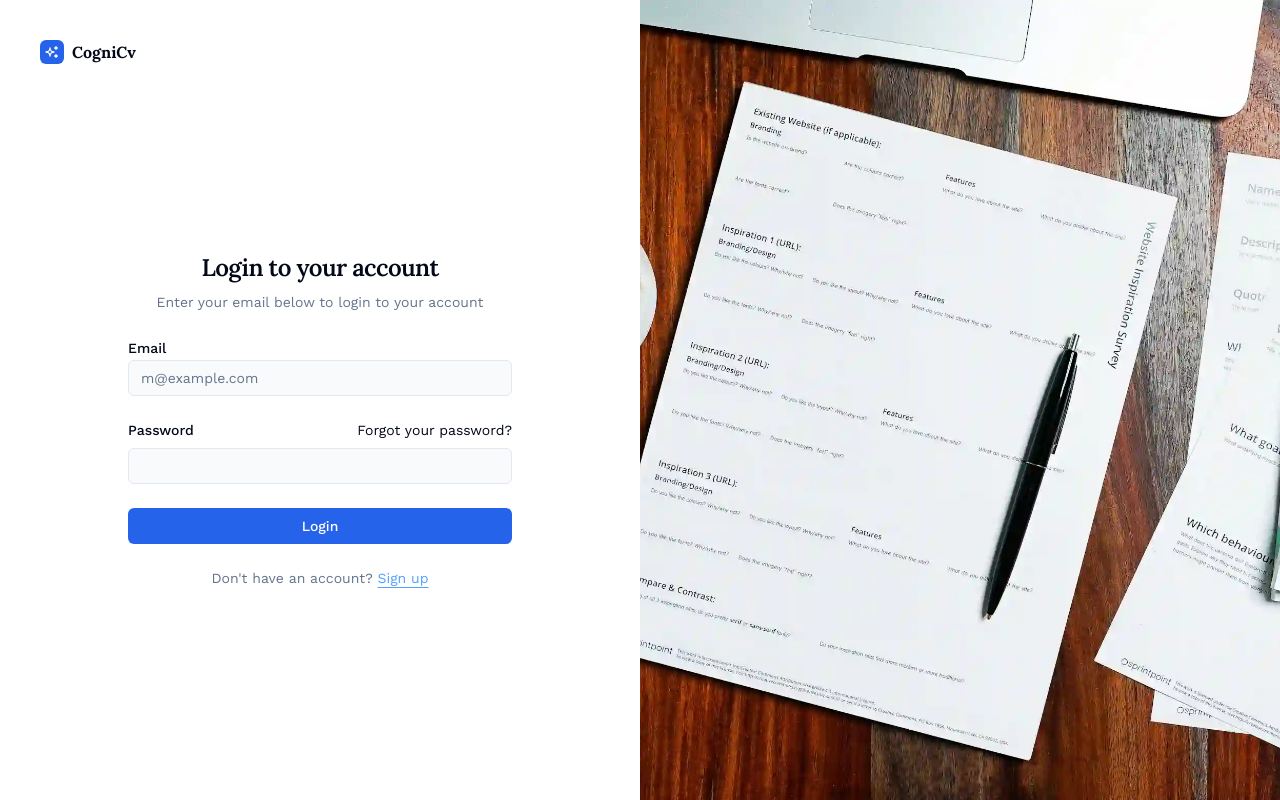
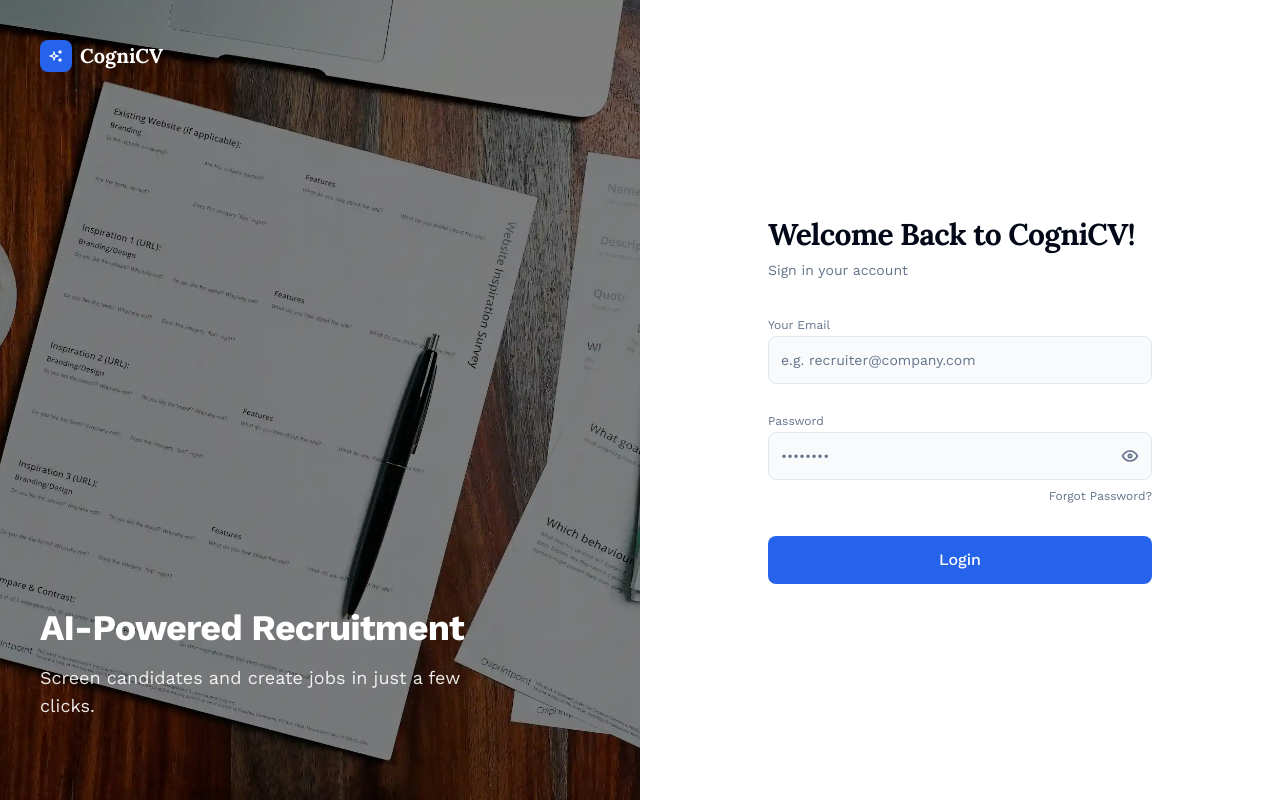
Before and after one commit to Icey-Python/cogniCV, a Next.js app in the folder client/: page / in a window 1280 px wide. Built offline with nearby package versions, Linux system fonts and the light colour scheme; no server answers.

Commit message:
feat: redesign login page, implement password visibility toggle, update auth redirects, and refine job management UI

```diff
--- a/client/src/app/dashboard/jobs/[id]/edit/page.tsx
+++ b/client/src/app/dashboard/jobs/[id]/edit/page.tsx
@@ -182,7 +182,6 @@ export default function EditJobPage() {
 			<div className="grid grid-cols-1 gap-8 lg:grid-cols-3">
 				{/* Left column: Main form */}
 				<div className="space-y-6 lg:col-span-2">
-					<Card className="p-8">
 						<div className="space-y-6">
 							<div className="grid gap-2">
 								<Label htmlFor="title">Job Title</Label>
@@ -199,7 +198,7 @@ export default function EditJobPage() {
 								<Textarea
 									id="description"
 									placeholder="Describe the role and responsibilities..."
-									className="min-h-[200px]"
+									className="min-h-[200px] shadow-none"
 									value={description}
 									onChange={(e) => setDescription(e.target.value)}
 								/>
@@ -223,10 +222,8 @@ export default function EditJobPage() {
 								</div>
 							</div>
 						</div>
-					</Card>
 
-					<Card className="p-8">
-						<div className="space-y-6">
+						<div className="space-y-6 pt-8">
 							<div>
 								<h2 className="text-lg font-semibold">Requirements & Terms</h2>
 								<p className="text-muted-foreground mt-1 text-sm">
@@ -244,7 +241,7 @@ export default function EditJobPage() {
 												type="button"
 												onClick={() => setEmploymentType(t)}
 												className={cn(
-													'rounded-md border px-4 py-2 text-sm font-medium transition-all',
+													'rounded-md border px-4 text-sm font-medium transition-all',
 													employmentType === t
 														? 'border-primary bg-primary text-primary-foreground shadow-sm'
 														: 'border-border hover:border-primary/40 bg-white'
@@ -316,7 +313,6 @@ export default function EditJobPage() {
 								</div>
 							</div>
 						</div>
-					</Card>
 				</div>
 
 				{/* Right column: Info & Actions */}
--- a/client/src/app/dashboard/jobs/[id]/page.tsx
+++ b/client/src/app/dashboard/jobs/[id]/page.tsx
@@ -108,15 +108,20 @@ export default function JobDetailPage() {
 					</div>
 				</div>
 				<div className="flex items-center gap-2">
+					<Button variant='outline' asChild>
+						<Link href={`/dashboard/jobs/${job._id}/edit`}>
+						<IconPencil className="size-4" />
+							Edit
+						</Link>
+					</Button>
+
 					<Button variant="default" asChild className="shrink-0 gap-2">
-						<Link href={`/dashboard/jobs/${job._id}/add-applicant`}>
+						<Link href={`/dashboard/jobs/${job._id}/upload`}>
+							<IconUpload className="size-4" />
 							Import Applications
 						</Link>
 					</Button>
 
-					<Button asChild>
-						<Link href={`/dashboard/jobs/${job._id}/edit`}>Edit</Link>
-					</Button>
 				</div>
 			</div>
 
--- a/client/src/app/page.tsx
+++ b/client/src/app/page.tsx
@@ -1,39 +1,40 @@
-import { GalleryVerticalEnd } from 'lucide-react';
 import { IconSparkles } from '@tabler/icons-react';
-
 import { LoginForm } from '@/components/login-form';
-import Link from 'next/link';
 import Image from 'next/image';
+import { Button } from '@/components/ui/button';
 
 export default function LoginPage() {
 	return (
 		<div className="grid min-h-svh lg:grid-cols-2">
-			<div className="flex flex-col gap-4 p-6 md:p-10">
-				<div className="flex justify-center gap-2 md:justify-start">
-					<Link
-						href="#"
-						className="font-lora flex items-center gap-2 font-bold"
-					>
-						<div className="bg-primary text-primary-foreground flex h-6 w-6 items-center justify-center rounded-md">
-							<IconSparkles className="size-4" />
-						</div>
-						CogniCv
-					</Link>
+			<div className="relative hidden lg:flex flex-col text-white">
+				<Image
+					src="/login_image.webp"
+					alt="CogniCV Background"
+					fill
+					priority
+					className="absolute inset-0 h-full w-full object-cover brightness-50"
+				/>
+				<div className="relative z-10 p-10 flex items-center gap-2 font-lora text-xl font-bold">
+					<div className="bg-primary text-primary-foreground flex aspect-square size-8 items-center justify-center rounded-lg">
+						<IconSparkles className="size-4" />
+					</div>
+					CogniCV
 				</div>
+				<div className="relative z-10 mt-auto p-10 mb-10">
+					<h1 className="text-4xl font-bold mb-4 font-work-sans">AI-Powered Recruitment</h1>
+					<p className="text-lg opacity-90 max-w-md">
+						Screen candidates and create jobs in just a few clicks.
+					</p>
+				</div>
+			</div>
+
+			<div className="flex flex-col p-6 md:p-10 relative bg-white">
 				<div className="flex flex-1 items-center justify-center">
 					<div className="w-full max-w-sm">
 						<LoginForm />
 					</div>
 				</div>
 			</div>
-			<div className="bg-muted relative hidden lg:block">
-				<Image
-					src="/login_image.webp"
-					alt="Image"
-					fill
-					className="absolute inset-0 h-full w-full object-cover dark:brightness-[0.2] dark:grayscale"
-				/>
-			</div>
 		</div>
 	);
 }
--- a/client/src/components/layout/nav-user.tsx
+++ b/client/src/components/layout/nav-user.tsx
@@ -26,6 +26,7 @@ import {
   SidebarMenuItem,
   useSidebar,
 } from "@/components/ui/sidebar"
+import { useAuth } from "@/hooks/query/auth/useAuth"
 
 export function NavUser({
   user,
@@ -37,6 +38,7 @@ export function NavUser({
   }
 }) {
   const { isMobile } = useSidebar()
+  const { logout } = useAuth()
 
   return (
     <SidebarMenu>
@@ -84,7 +86,10 @@ export function NavUser({
               </DropdownMenuItem>
             </DropdownMenuGroup>
             <DropdownMenuSeparator />
-            <DropdownMenuItem className="cursor-pointer gap-2">
+            <DropdownMenuItem
+              className="cursor-pointer gap-2"
+              onClick={() => logout()}
+            >
               <IconLogout className="size-4" />
               Log out
             </DropdownMenuItem>
--- a/client/src/components/login-form.tsx
+++ b/client/src/components/login-form.tsx
@@ -1,5 +1,6 @@
 'use client';
 
+import { useState } from 'react';
 import { cn } from '@/lib/utils';
 import { Button } from '@/components/ui/button';
 import { Input } from '@/components/ui/input';
@@ -16,6 +17,7 @@ import {
 	FormLabel,
 	FormMessage
 } from '@/components/ui/form';
+import { IconEye, IconEyeOff, IconLoader2 } from '@tabler/icons-react';
 
 const loginSchema = z.object({
 	email: z.email({ message: 'Please enter a valid email address.' }),
@@ -27,6 +29,7 @@ export function LoginForm({
 	...props
 }: React.ComponentPropsWithoutRef<'div'>) {
 	const { login, isLoading } = useAuth();
+	const [showPassword, setShowPassword] = useState(false);
 
 	const form = useForm<z.infer<typeof loginSchema>>({
 		resolver: zodResolver(loginSchema),
@@ -41,13 +44,13 @@ export function LoginForm({
 	};
 
 	return (
-		<div className={cn('flex flex-col gap-6', className)} {...props}>
-			<div className="flex flex-col items-center gap-2 text-center">
-				<h1 className="font-lora text-2xl font-semibold">
-					Login to your account
+		<div className={cn('flex flex-col gap-8', className)} {...props}>
+			<div className="flex flex-col gap-2">
+				<h1 className="text-3xl font-bold text-foreground font-lora">
+					Welcome Back to CogniCV!
 				</h1>
-				<p className="text-muted-foreground text-sm text-balance">
-					Enter your email below to login to your account
+				<p className="text-muted-foreground text-sm">
+					Sign in your account
 				</p>
 			</div>
 
@@ -58,13 +61,14 @@ export function LoginForm({
 						name="email"
 						render={({ field }) => (
 							<FormItem>
-								<FormLabel>Email</FormLabel>
+								<FormLabel className="text-xs text-muted-foreground font-normal">Your Email</FormLabel>
 								<FormControl>
 									<Input
-										placeholder="m@example.com"
+										placeholder="e.g. recruiter@company.com"
 										type="email"
 										{...field}
 										disabled={isLoading}
+										className="h-12 rounded-lg"
 									/>
 								</FormControl>
 								<FormMessage />
@@ -77,36 +81,41 @@ export function LoginForm({
 						name="password"
 						render={({ field }) => (
 							<FormItem>
-								<div className="flex items-center">
-									<FormLabel>Password</FormLabel>
+								<FormLabel className="text-xs text-muted-foreground font-normal">Password</FormLabel>
+								<FormControl>
+									<div className="relative">
+										<Input
+											type={showPassword ? 'text' : 'password'}
+											placeholder="••••••••"
+											{...field}
+											disabled={isLoading}
+											className="h-12 rounded-lg pr-10"
+										/>
+										<button
+											type="button"
+											onClick={() => setShowPassword(!showPassword)}
+											className="absolute right-3 top-1/2 -translate-y-1/2 text-muted-foreground hover:text-foreground"
+										>
+											{showPassword ? <IconEyeOff className="size-5" /> : <IconEye className="size-5" />}
+										</button>
+									</div>
+								</FormControl>
+								<div className="flex justify-end mt-2">
 									<Link
 										href="#"
-										className="ml-auto text-sm underline-offset-4 hover:underline"
+										className="text-xs text-muted-foreground hover:text-primary transition-colors"
 									>
-										Forgot your password?
+										Forgot Password?
 									</Link>
 								</div>
-								<FormControl>
-									<Input type="password" {...field} disabled={isLoading} />
-								</FormControl>
 								<FormMessage />
 							</FormItem>
 						)}
 					/>
 
-					<Button type="submit" className="w-full" disabled={isLoading}>
+					<Button type="submit" className="w-full h-12 mt-2 rounded-lg text-base" disabled={isLoading}>
 						{isLoading ? 'Logging in...' : 'Login'}
 					</Button>
-
-					<div className="text-muted-foreground text-center text-sm">
-						Don&apos;t have an account?{' '}
-						<Link
-							href="#"
-							className="text-blue-400 underline underline-offset-4"
-						>
-							Sign up
-						</Link>
-					</div>
 				</form>
 			</Form>
 		</div>
--- a/client/src/hooks/query/auth/useAuth.ts
+++ b/client/src/hooks/query/auth/useAuth.ts
@@ -79,13 +79,13 @@ export function useAuth(): UseAuthReturn {
 			queryClient.clear();
 
 			// Redirect to login
-			router.push('/login');
+			router.push('/');
 		},
 		onError: (error: any) => {
 			console.error('Logout failed:', error);
 			// Even if logout fails, clear local state
 			queryClient.clear();
-			router.push('/login');
+			router.push('/');
 		}
 	});
 
```
